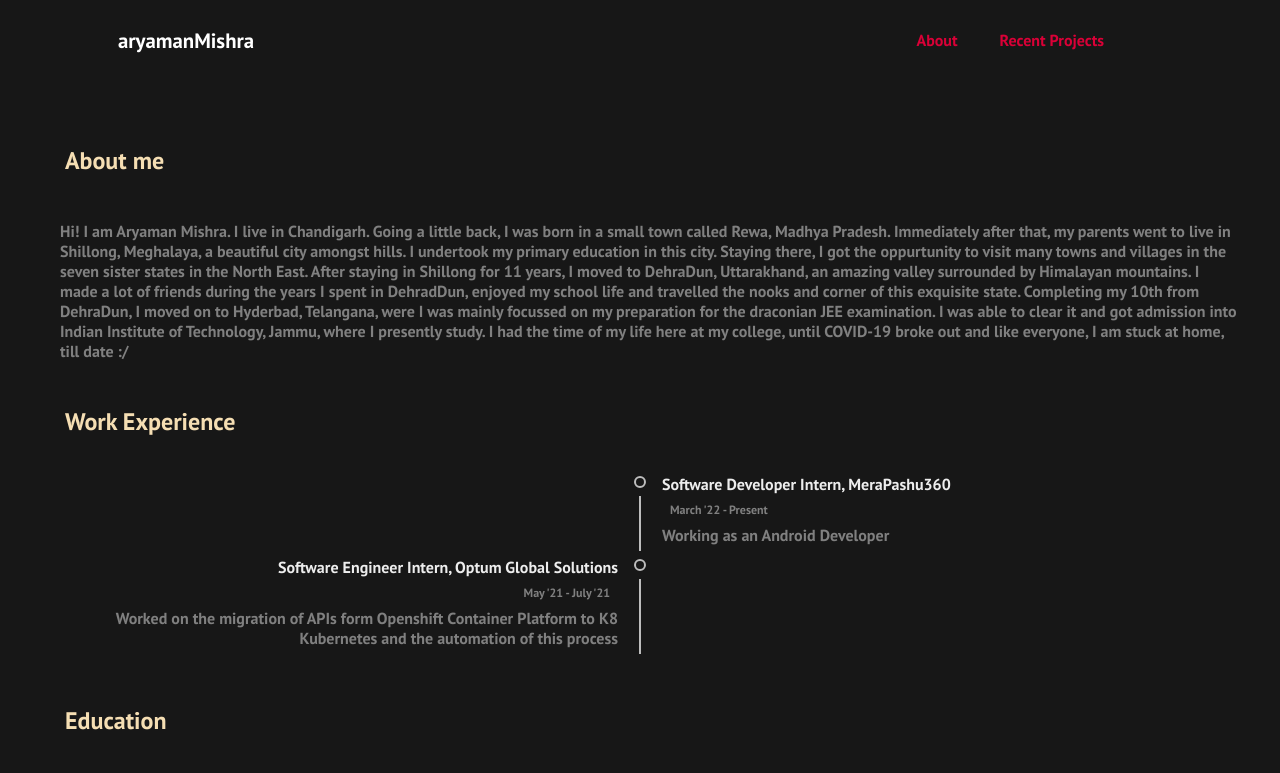
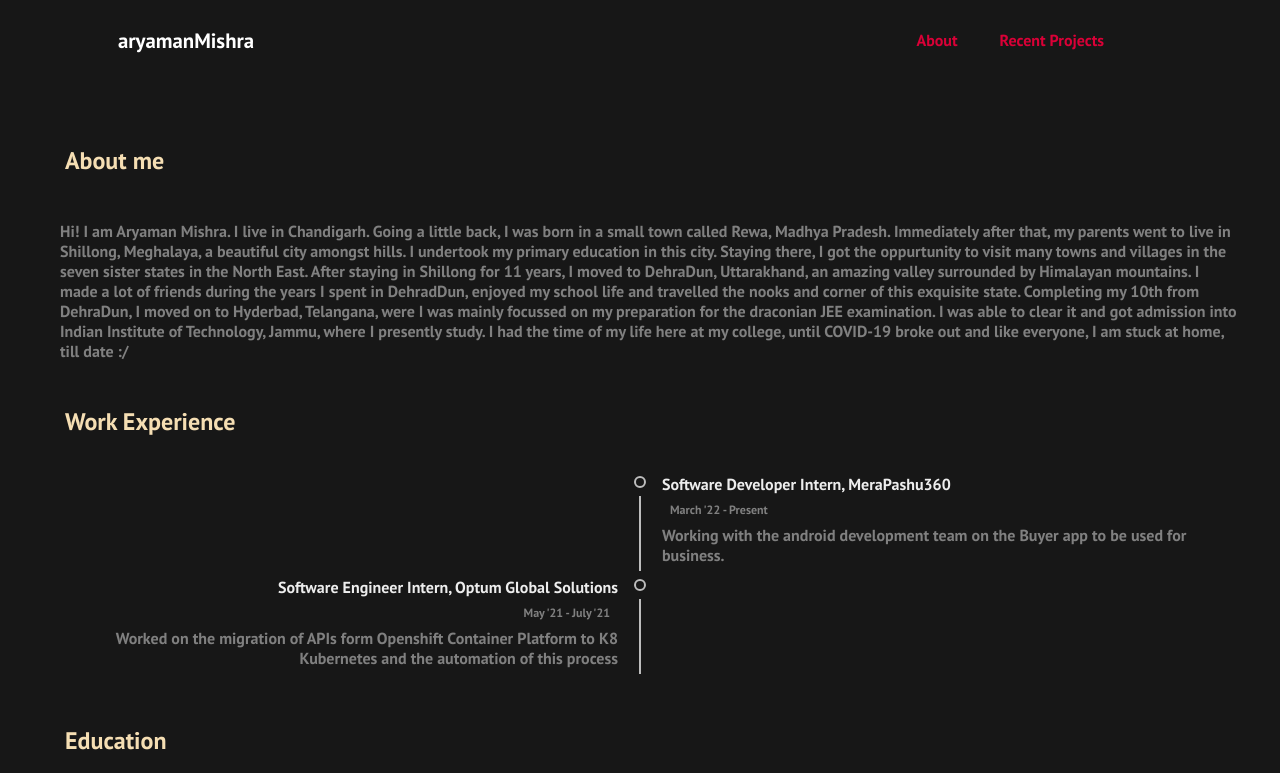
Before and after one commit to aryaman0098/aryamanMishra, a React (Create React App) app: page /#/about in a window 1280 px wide. Shown: the top 773 px of the page. Built offline with nearby package versions, Linux system fonts and the light colour scheme.

Commit message:
Updated about

```diff
--- a/src/components/About.js
+++ b/src/components/About.js
@@ -31,7 +31,7 @@ function About() {
                         <TimelineContent>
                             <h4  style = {{color : "#EDEDED"}}>Software Developer Intern, MeraPashu360</h4>
                             <p style = {{fontSize:12,  padding : 8, color : "gray"}}>March '22 - Present</p>
-                            <p style = {{color : "gray"}}>Working as an Android Developer</p>
+                            <p style = {{color : "gray"}}>Working with the android development team on the Buyer app to be used for business.</p>
                         </TimelineContent>
                     </TimelineItem>
 
```
